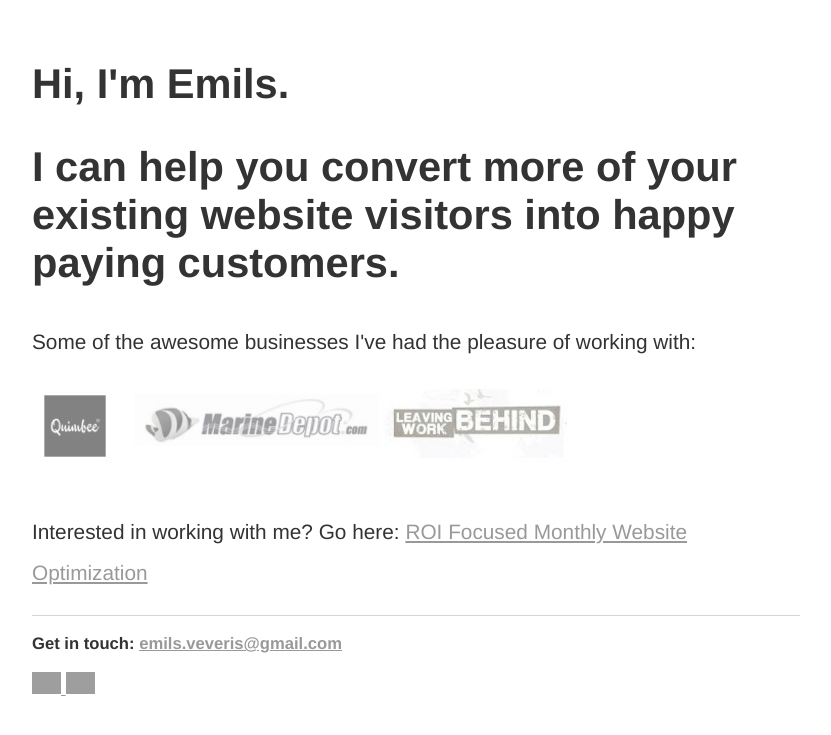
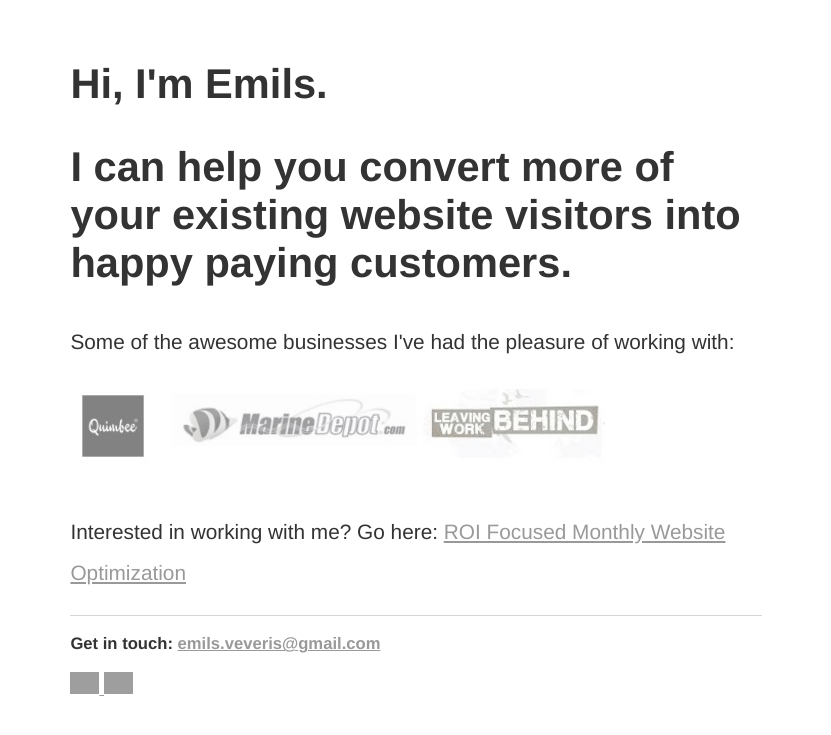
Before and after one commit to emilsw/ew, a Jekyll site: the page index.html, which Jekyll copies as it is, in a window 1280 px wide. Shown: the top 735 px of the page, without its empty margins (224-1055 px from the left). Built offline with Jekyll 4.4.1, drawn with Linux system fonts in a browser that asks for light colours; grey boxes are pictures that could not be loaded.

Commit message:
Update main.css

```diff
--- a/css/main.css
+++ b/css/main.css
@@ -1,6 +1,6 @@
 body {
     margin: 60px auto;
-    width: 60%;
+    width: 54%;
     font-family:'Helvetica', 'Arial', 'Sans-Serif';
     color: #333;
     font-size: 1.3em;
@@ -80,7 +80,7 @@ textarea {
 }
 
 .optin {
-  background-color:#CCC;
+  background-color:#efefef;
   padding: 15px;
   border-radius: 3px;
 
```
